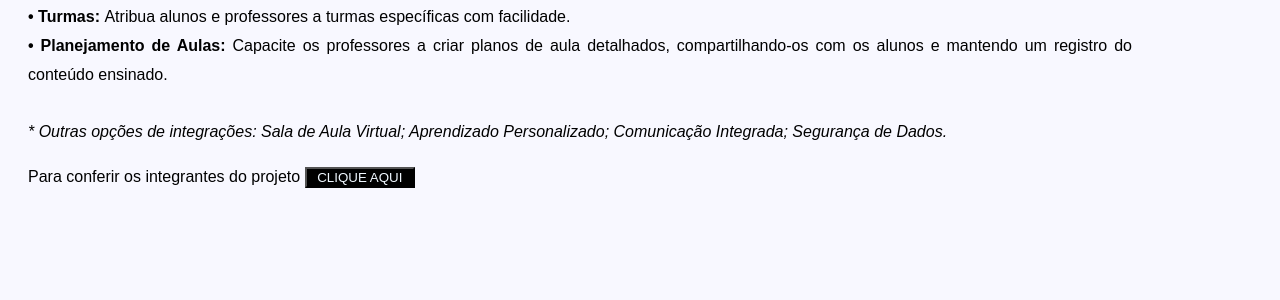
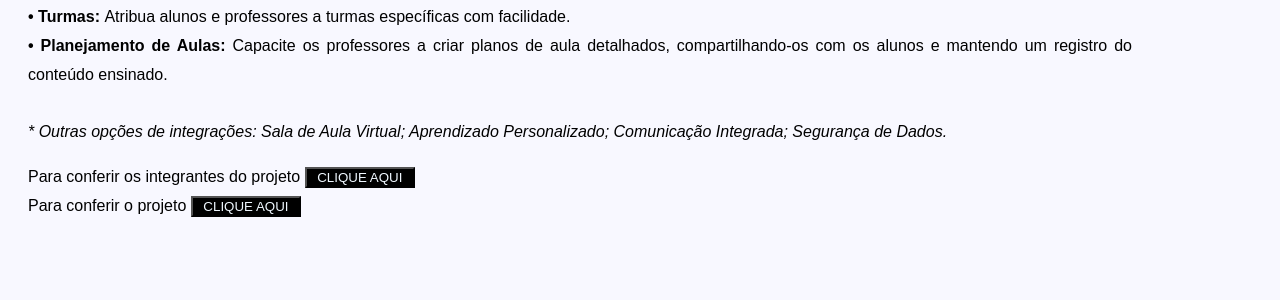
Before and after one commit to MestreSol/Vall, a PHP site: page / in a window 1280 px wide. Shown: the part 408-708 px from the top of the page. Run offline with PHP 8.4, Linux system fonts and the light colour scheme.

Commit message:
🚚 Folder Reorder

```diff
--- a/www/HTML/css/home.css
+++ b/www/HTML/css/home.css
@@ -1,7 +1,7 @@
 body{
-    background: linear-gradient(to right, #113859, #5997ca), url('school-background.jpg'); /* Updated Gradient + Image */
-        background-size: cover;
-        background-repeat: no-repeat;
+    background: linear-gradient(to right, #113859, #5997ca), url('../img/school-background.jpg'); /* Updated Gradient + Image */
+    background-size: cover;
+    background-repeat: no-repeat;
 }
 
 .inicio{
--- a/www/HTML/index.html
+++ b/www/HTML/index.html
@@ -35,5 +35,9 @@
     Para conferir os integrantes do projeto
     <a href="./integrantes.html"><button>CLIQUE AQUI</button></a>
     </div>
+    <div class="botao">
+    Para conferir o projeto
+    <a href="./projeto/index.html"><button>CLIQUE AQUI</button></a>
+    </div>
 </body>
 </html>
```
Also changed, not shown: www/HTML/projeto/academico.html (renamed from www/HTML/academico.html), www/HTML/projeto/agenda.html (renamed from www/HTML/agenda.html), www/HTML/projeto/experimente.html (renamed from www/HTML/experimente.html), www/HTML/projeto/home.html (renamed from www/HTML/home.html), www/HTML/projeto/integrantes.html (renamed from www/HTML/integrantes.html), www/HTML/projeto/login.html (renamed from www/HTML/login.html), www/HTML/projeto/nota.html (renamed from www/HTML/nota.html), www/HTML/projeto/planejamento.html (renamed from www/HTML/planejamento.html), www/HTML/projeto/presenca.html (renamed from www/HTML/presenca.html), www/HTML/projeto/principaisrecursos.html (renamed from www/HTML/principaisrecursos.html), www/HTML/projeto/site.html (renamed from www/HTML/site.html), www/HTML/projeto/time.html (renamed from www/HTML/time.html), www/HTML/projeto/turma.html (renamed from www/HTML/turma.html), www/HTML/projeto/vall_system.html (renamed from www/HTML/vall_system.html).
